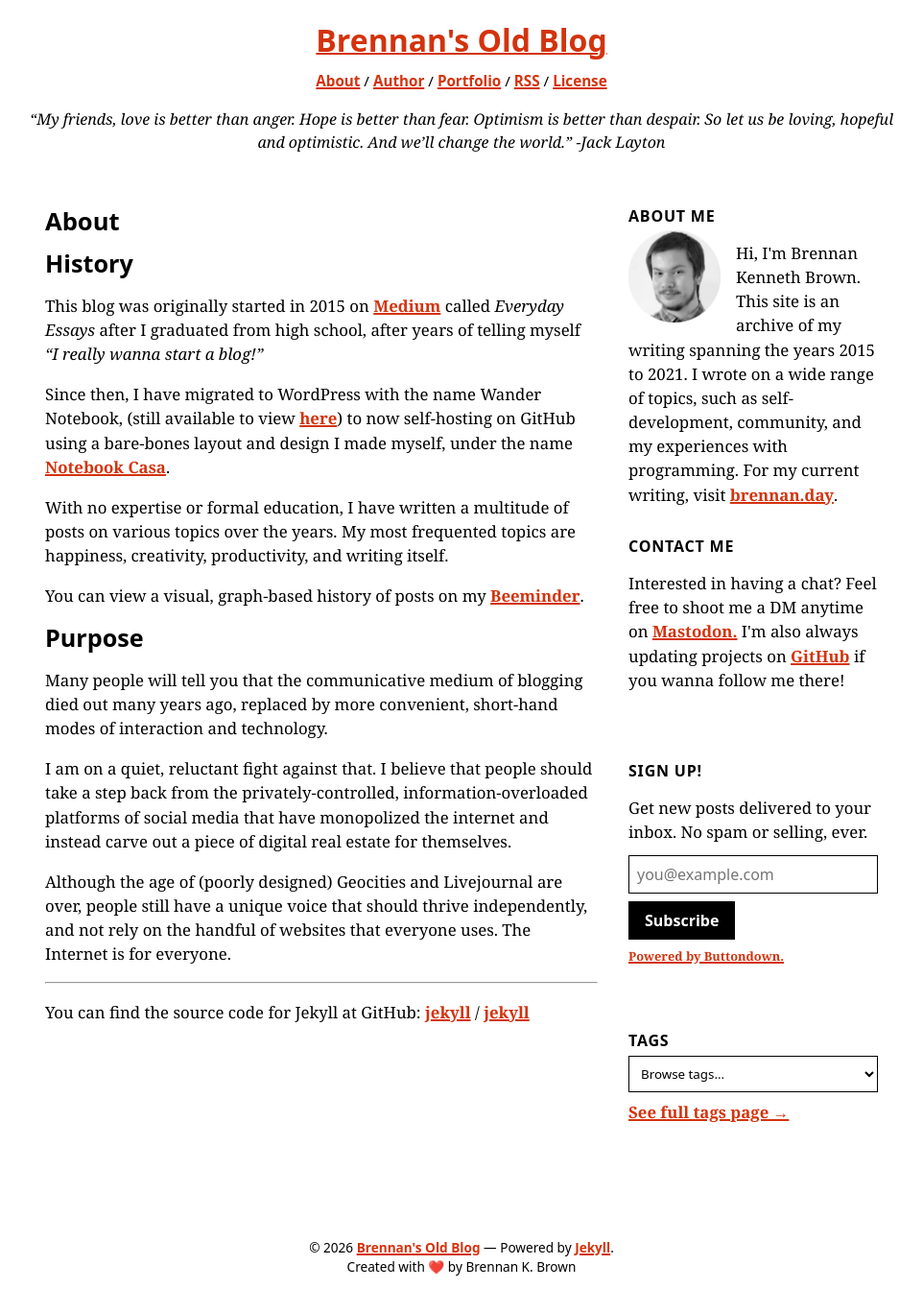
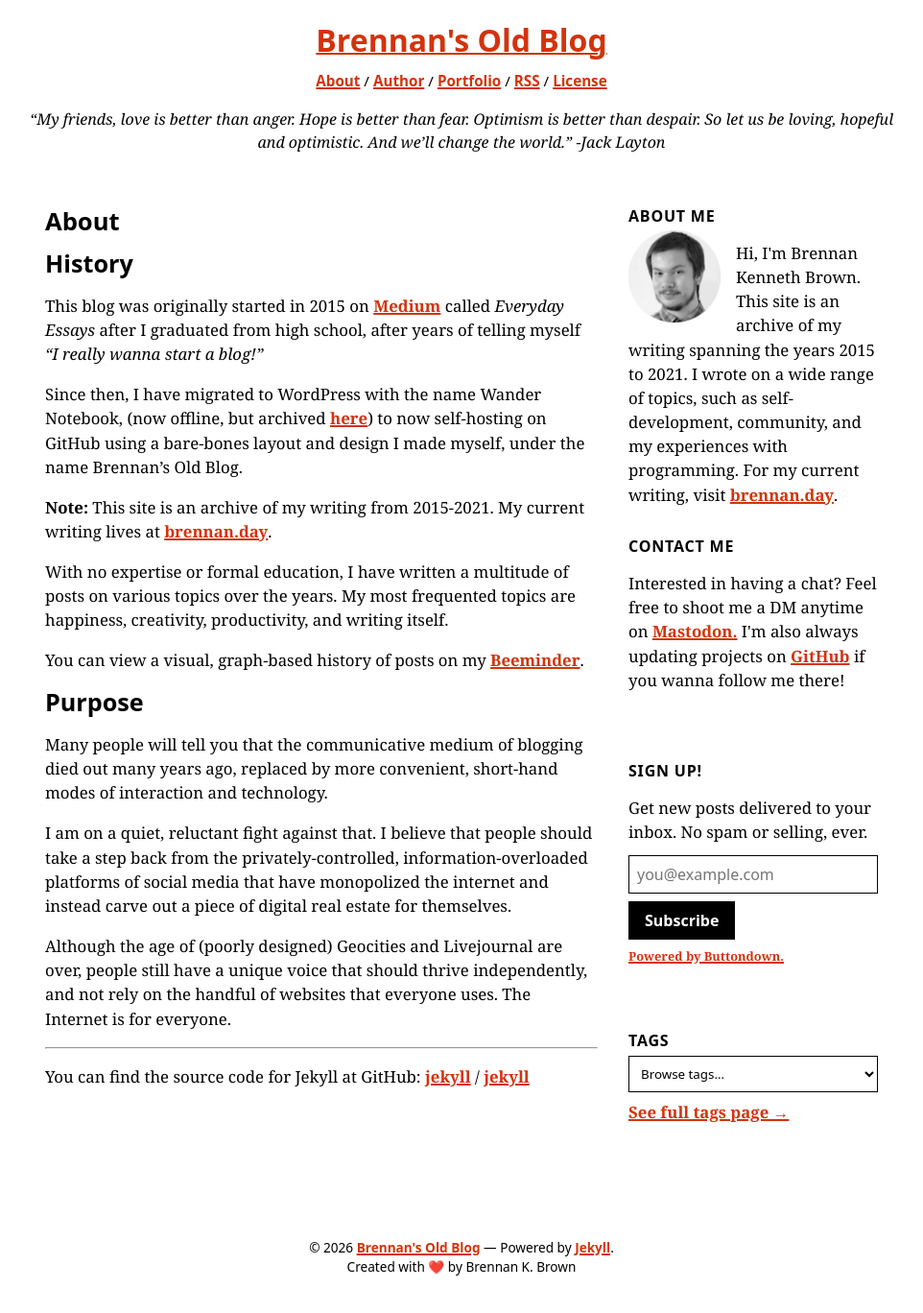
Before and after one commit to brennanbrown/old-blog, a Jekyll site: the page built from about.markdown, in a window 1280 px wide. Shown: the whole page at 96% size, without its empty margins (159-1121 px from the left). Built offline with Jekyll 4.4.1, drawn with Linux system fonts in a browser that asks for light colours.

Commit message:
chore(cleanup): fix branding, remove dead links, and update site metadata

```diff
--- a/404.html
+++ b/404.html
@@ -7,7 +7,6 @@ layout: default
   .container {
     margin: 10px auto;
     max-width: 600px;
-    text-align: center;
   }
 
   h1 {
--- a/about.markdown
+++ b/about.markdown
@@ -8,7 +8,9 @@ permalink: /about/
 
 This blog was originally started in 2015 on [Medium](https://medium.com/brennanbrown) called _Everyday Essays_ after I graduated from high school, after years of telling myself _"I really wanna start a blog!"_
 
-Since then, I have migrated to WordPress with the name Wander Notebook, (still available to view [here](http://wandernotebook.com/)) to now self-hosting on GitHub using a bare-bones layout and design I made myself, under the name [Notebook Casa](https://brenblog.netlify.app/).
+Since then, I have migrated to WordPress with the name Wander Notebook, (now offline, but archived [here](https://web.archive.org/web/20211205111210/https://wandernotebook.com/)) to now self-hosting on GitHub using a bare-bones layout and design I made myself, under the name Brennan's Old Blog.
+
+**Note:** This site is an archive of my writing from 2015-2021. My current writing lives at [brennan.day](https://brennan.day).
 
 With no expertise or formal education, I have written a multitude of posts on various topics over the years. My most frequented topics are happiness, creativity, productivity, and writing itself.
 
--- a/author.markdown
+++ b/author.markdown
@@ -8,7 +8,7 @@ guid: http://lastremark.wordpress.com/?page_id=1
 ---
 
 <div class="wp-block-image is-style-circle-mask">
-  <figure class="alignright size-medium is-resized"><img src="http://wandernotebook.com/wp-content/uploads/2020/02/Brennan-Brown-300x200.jpg" alt="" class="wp-image-191" width="300" height="200" srcset="http://wandernotebook.com/wp-content/uploads/2020/02/Brennan-Brown-300x200.jpg 300w, http://wandernotebook.com/wp-content/uploads/2020/02/Brennan-Brown-1024x682.jpg 1024w, http://wandernotebook.com/wp-content/uploads/2020/02/Brennan-Brown-768x512.jpg 768w, http://wandernotebook.com/wp-content/uploads/2020/02/Brennan-Brown-900x600.jpg 900w, http://wandernotebook.com/wp-content/uploads/2020/02/Brennan-Brown.jpg 1280w" sizes="(max-width: 300px) 100vw, 300px" /></figure>
+  <figure class="alignright size-medium is-resized"><img src="/img/avatar.png" alt="" class="wp-image-191" width="300" height="200" /></figure>
 </div>
 
 Hi! I'm Brennan. A web developer and content strategist with a primary aim to utilize technologies to empower marginalized voices, emphasize storytelling, and create long-lasting community. Looking to help those that need development skills, or searching for ideas/management for their next content project!
--- a/index.html
+++ b/index.html
@@ -26,7 +26,7 @@ layout: default
       {% endif %}
       {% if post.tags and post.tags.size > 0 %}
         &middot; <span class="tags">
-          {% for t in post.tags %}<a href="{{ site.url }}{{ site.baseurl }}/tagged#{{ t | slugify }}">#{{ t }}</a>{% unless forloop.last %} {% endunless %}{% endfor %}
+          {% for t in post.tags %}<a href="{{ site.url }}{{ site.baseurl }}/tagged#{{ t | slugify }}">#{{ t }}</a> {% endfor %}
         </span>
       {% endif %}
     </p>
--- a/tagged.html
+++ b/tagged.html
@@ -23,7 +23,7 @@ title: Tags
 {% endfor %}
 
 <div class="post">
-    <section class="site-header center">
+    <section class="site-header">
         <h1>Tags</h1>
     </section>
 
```
Also changed, not shown: CHANGELOG.md, site.webmanifest.
